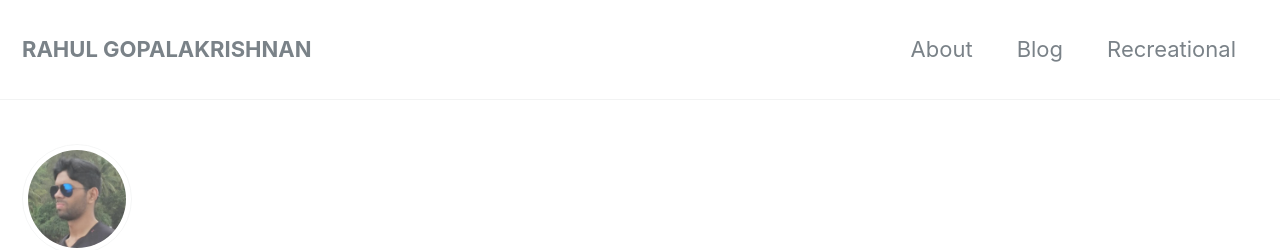
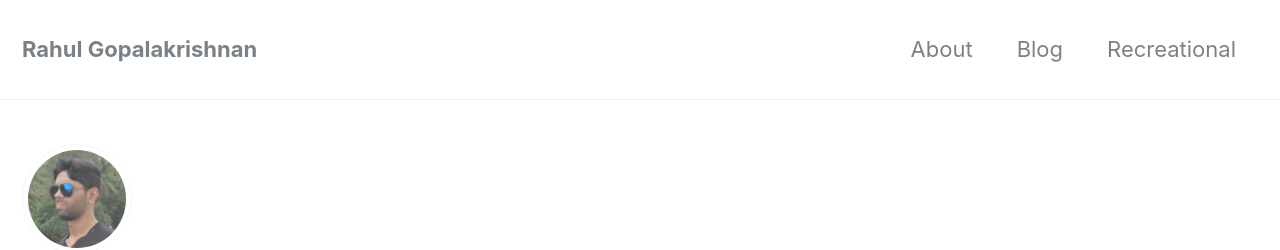
Before and after one commit to gopalrahulrg/gopalrahulrg.github.io, a Jekyll site: the page built from _pages/blog.md, in a window 1280 px wide and 900 px high. Shown: the top 250 px of the window. Built offline with Jekyll 4.4.1, drawn with Linux system fonts in a browser that asks for light colours; nearby versions of some CDN libraries.

```diff
--- a/_config.yml
+++ b/_config.yml
@@ -9,7 +9,7 @@ minimal_mistakes_skin    : "default" # "air", "aqua", "contrast", "dark", "dirt"
 
 # Site Settings
 locale                   : "en-US"
-title                    : "RAHUL GOPALAKRISHNAN"
+title                    : "Rahul Gopalakrishnan"
 title_separator          : "-"
 name                     : "Michael Rose"
 description              :
```
